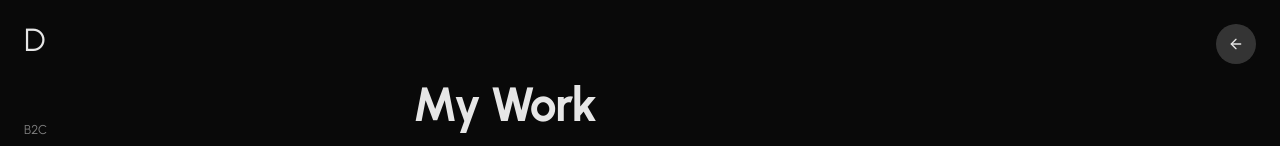
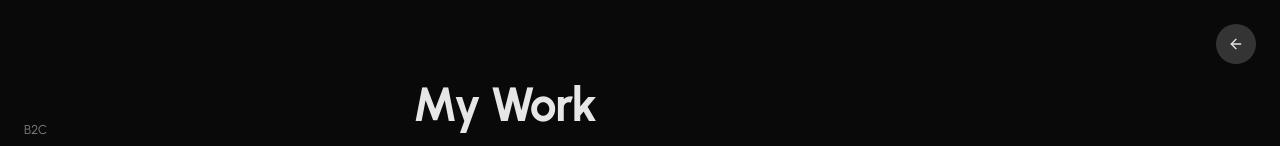
Before and after one commit to davidtellis-github/david-tellis-craft, a React (Vite) app: page /portfolio in a window 1280 px wide. Shown: the top 146 px of the page. Built offline with nearby package versions, Linux system fonts and the light colour scheme.

Commit message:
Remove header element
Removed the header element from `src/components/ui/Header.tsx`.

```diff
--- a/src/components/ui/Header.tsx
+++ b/src/components/ui/Header.tsx
@@ -9,8 +9,6 @@ const Header = () => {
         className="leading-none select-none text-foreground
                    text-[clamp(20px,4vmin,32px)] font-normal flex group relative"
       >
-        {/* Always-visible "D" */}
-        <span className="inline-block">D</span>
         <span
           className="
             inline-block opacity-0
```
